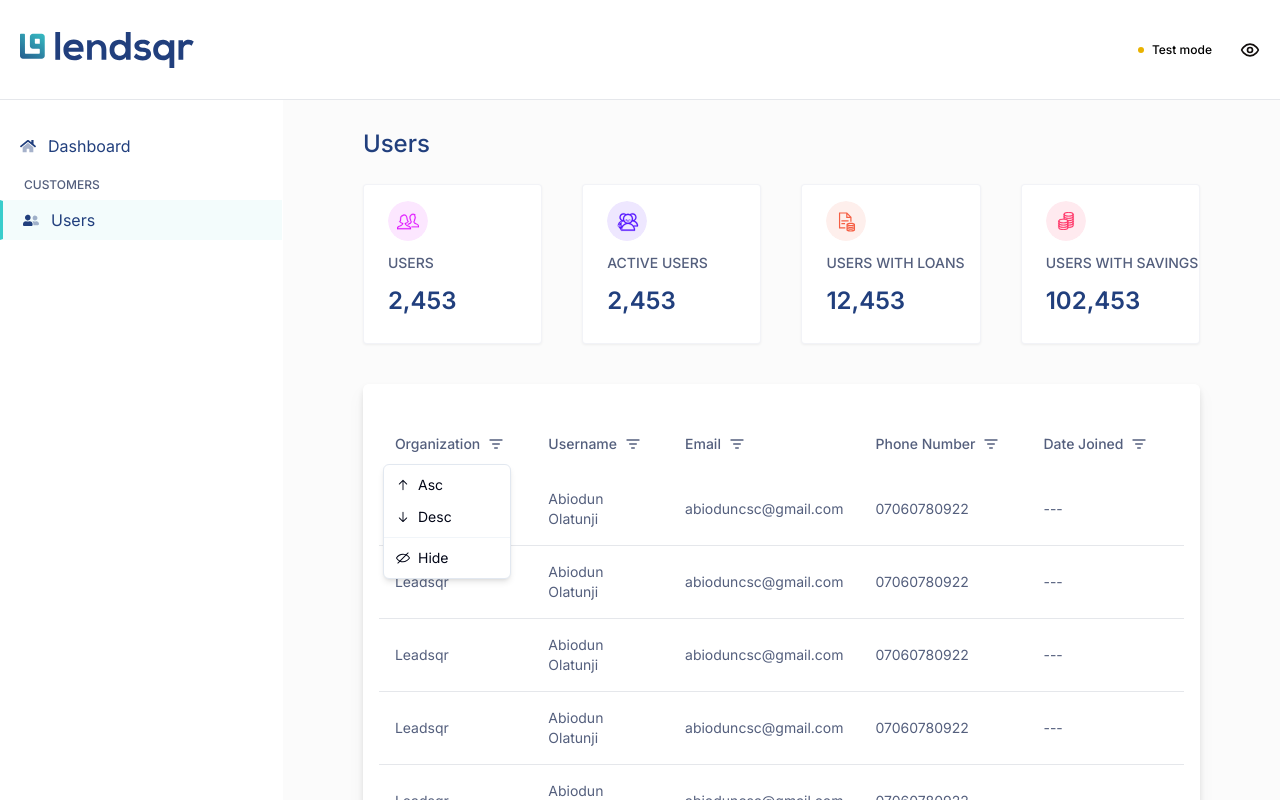
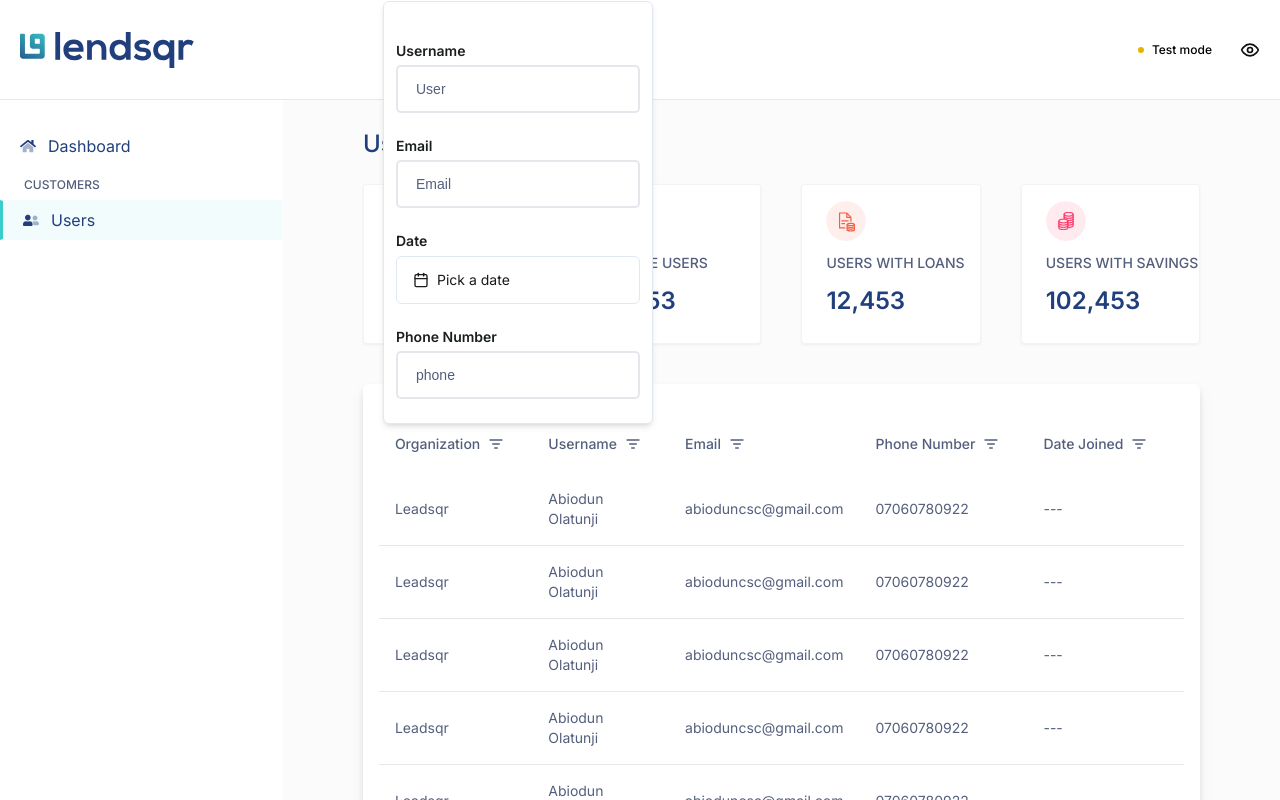
Before and after one commit to abiodun603/lendsqr-fe-test, a Next.js app: page /dashboard/users in a window 1280 px wide. Both pictures are taken after a click on the button "Organization". Shown: the top 800 px of the page. Built offline with nearby package versions, Linux system fonts and the light colour scheme.

Commit message:
feat: add datepicker component to table header

```diff
--- a/package.json
+++ b/package.json
@@ -11,20 +11,24 @@
   "dependencies": {
     "@radix-ui/react-dropdown-menu": "^2.0.6",
     "@radix-ui/react-icons": "^1.3.0",
+    "@radix-ui/react-popover": "^1.0.7",
     "@radix-ui/react-select": "^2.0.0",
     "@radix-ui/react-slot": "^1.0.2",
     "@reduxjs/toolkit": "^2.2.3",
     "@tanstack/react-table": "^8.16.0",
     "class-variance-authority": "^0.7.0",
     "clsx": "^2.1.0",
+    "date-fns": "^3.6.0",
     "lucide-react": "^0.372.0",
     "next": "14.2.2",
     "next-themes": "^0.3.0",
     "react": "^18",
+    "react-day-picker": "^8.10.1",
     "react-dom": "^18",
     "react-hook-form": "^7.49.0",
     "react-icons": "^5.1.0",
     "react-redux": "^9.1.1",
+    "react-select": "^5.8.0",
     "sonner": "^1.4.41",
     "tailwind-merge": "^2.3.0",
     "tailwindcss-animate": "^1.0.7"
--- /dev/null
+++ b/src/components/ui/calendar.tsx
@@ -0,0 +1,66 @@
+"use client"
+
+import * as React from "react"
+import { ChevronLeft, ChevronRight } from "lucide-react"
+import { DayPicker } from "react-day-picker"
+
+import { cn } from "@/lib/utils"
+import { buttonVariants } from "@/components/ui/button"
+
+export type CalendarProps = React.ComponentProps<typeof DayPicker>
+
+function Calendar({
+  className,
+  classNames,
+  showOutsideDays = true,
+  ...props
+}: CalendarProps) {
+  return (
+    <DayPicker
+      showOutsideDays={showOutsideDays}
+      className={cn("p-3", className)}
+      classNames={{
+        months: "flex flex-col sm:flex-row space-y-4 sm:space-x-4 sm:space-y-0",
+        month: "space-y-4",
+        caption: "flex justify-center pt-1 relative items-center",
+        caption_label: "text-sm font-medium",
+        nav: "space-x-1 flex items-center",
+        nav_button: cn(
+          buttonVariants({ variant: "outline" }),
+          "h-7 w-7 bg-transparent p-0 opacity-50 hover:opacity-100"
+        ),
+        nav_button_previous: "absolute left-1",
+        nav_button_next: "absolute right-1",
+        table: "w-full border-collapse space-y-1",
+        head_row: "flex",
+        head_cell:
+          "text-slate-500 rounded-md w-9 font-normal text-[0.8rem] dark:text-slate-400",
+        row: "flex w-full mt-2",
+        cell: "h-9 w-9 text-center text-sm p-0 relative [&:has([aria-selected].day-range-end)]:rounded-r-md [&:has([aria-selected].day-outside)]:bg-slate-100/50 [&:has([aria-selected])]:bg-slate-100 first:[&:has([aria-selected])]:rounded-l-md last:[&:has([aria-selected])]:rounded-r-md focus-within:relative focus-within:z-20 dark:[&:has([aria-selected].day-outside)]:bg-slate-800/50 dark:[&:has([aria-selected])]:bg-slate-800",
+        day: cn(
+          buttonVariants({ variant: "ghost" }),
+          "h-9 w-9 p-0 font-normal aria-selected:opacity-100"
+        ),
+        day_range_end: "day-range-end",
+        day_selected:
+          "bg-slate-900 text-slate-50 hover:bg-slate-900 hover:text-slate-50 focus:bg-slate-900 focus:text-slate-50 dark:bg-slate-50 dark:text-slate-900 dark:hover:bg-slate-50 dark:hover:text-slate-900 dark:focus:bg-slate-50 dark:focus:text-slate-900",
+        day_today: "bg-slate-100 text-slate-900 dark:bg-slate-800 dark:text-slate-50",
+        day_outside:
+          "day-outside text-slate-500 opacity-50 aria-selected:bg-slate-100/50 aria-selected:text-slate-500 aria-selected:opacity-30 dark:text-slate-400 dark:aria-selected:bg-slate-800/50 dark:aria-selected:text-slate-400",
+        day_disabled: "text-slate-500 opacity-50 dark:text-slate-400",
+        day_range_middle:
+          "aria-selected:bg-slate-100 aria-selected:text-slate-900 dark:aria-selected:bg-slate-800 dark:aria-selected:text-slate-50",
+        day_hidden: "invisible",
+        ...classNames,
+      }}
+      components={{
+        IconLeft: ({ ...props }) => <ChevronLeft className="h-4 w-4" />,
+        IconRight: ({ ...props }) => <ChevronRight className="h-4 w-4" />,
+      }}
+      {...props}
+    />
+  )
+}
+Calendar.displayName = "Calendar"
+
+export { Calendar }
--- /dev/null
+++ b/src/components/ui/datepicker/DatePicker.tsx
@@ -0,0 +1,77 @@
+import React, { useState, useEffect } from "react";
+import { useFormContext, Controller, FieldValues } from "react-hook-form";
+import { Calendar as CalendarIcon } from "lucide-react";
+import { format } from "date-fns";
+
+import { cn } from "@/lib/utils";
+import { Button } from "@/components/ui/button";
+import { Calendar } from "@/components/ui/calendar";
+import {
+  Popover,
+  PopoverContent,
+  PopoverTrigger,
+} from "@/components/ui/popover";
+
+interface DatePickerProps {
+  name: string;
+  label?: string;
+  onChange?: (value: Date | null) => void;
+}
+
+export const DatePicker: React.FC<DatePickerProps> = ({ name,label, onChange }) => {
+  const { control } = useFormContext<FieldValues>();
+  const [date, setDate] = useState<Date>();
+
+  useEffect(() => {
+    control.register(name); // register input with useForm
+  }, [control, name]);
+
+  const handleDateChange = (selectedDate: Date | undefined) => {
+    setDate(selectedDate);
+    if (onChange) {
+      onChange(selectedDate ?? null); // Pass selected date value to onChange prop
+    }
+  };
+
+  return (
+    <Controller
+      name={name}
+      control={control}
+      defaultValue={null}
+      render={({ field }) => (
+        <div className="form-field space-y-1">
+          <label htmlFor={name} className="">{label}</label>
+          <Popover >
+            <PopoverTrigger asChild>
+              <Button
+                variant={"outline"}
+                className={cn(
+                  "w-full h-12 justify-start text-left font-normal",
+                  !date && "text-muted-foreground"
+                )}
+              >
+                <CalendarIcon className="mr-2 h-4 w-4" />
+                {date ? format(date, "PPP") : <span>Pick a date</span>}
+              </Button>
+            </PopoverTrigger>
+            <PopoverContent
+              className="w-auto p-0 z-[1000] bg-white"
+              align="start"
+            >
+              <Calendar
+                mode="single"
+                selected={date}
+                onSelect={(selectedDate: Date | undefined) => {
+                  handleDateChange(selectedDate);
+                  field.onChange(selectedDate ?? null);
+                }}
+                initialFocus
+              />
+            </PopoverContent>
+          </Popover>
+        </div>
+
+      )}
+    />
+  );
+};
--- a/src/components/ui/inputs/style.css
+++ b/src/components/ui/inputs/style.css
@@ -20,7 +20,7 @@
   outline: none;
   font-size: 14px;
   font-family: 'Poppins', sans-serif;
-  background: #213f7d0f;
+  background: #ffffff;
   width: 100%;
   box-sizing: border-box;
   height: 48px;
--- /dev/null
+++ b/src/components/ui/popover.tsx
@@ -0,0 +1,31 @@
+"use client"
+
+import * as React from "react"
+import * as PopoverPrimitive from "@radix-ui/react-popover"
+
+import { cn } from "@/lib/utils"
+
+const Popover = PopoverPrimitive.Root
+
+const PopoverTrigger = PopoverPrimitive.Trigger
+
+const PopoverContent = React.forwardRef<
+  React.ElementRef<typeof PopoverPrimitive.Content>,
+  React.ComponentPropsWithoutRef<typeof PopoverPrimitive.Content>
+>(({ className, align = "center", sideOffset = 4, ...props }, ref) => (
+  <PopoverPrimitive.Portal>
+    <PopoverPrimitive.Content
+      ref={ref}
+      align={align}
+      sideOffset={sideOffset}
+      className={cn(
+        "z-50 w-72 rounded-md border border-slate-200 bg-white p-4 text-slate-950 shadow-md outline-none data-[state=open]:animate-in data-[state=closed]:animate-out data-[state=closed]:fade-out-0 data-[state=open]:fade-in-0 data-[state=closed]:zoom-out-95 data-[state=open]:zoom-in-95 data-[side=bottom]:slide-in-from-top-2 data-[side=left]:slide-in-from-right-2 data-[side=right]:slide-in-from-left-2 data-[side=top]:slide-in-from-bottom-2 dark:border-slate-800 dark:bg-slate-950 dark:text-slate-50",
+        className
+      )}
+      {...props}
+    />
+  </PopoverPrimitive.Portal>
+))
+PopoverContent.displayName = PopoverPrimitive.Content.displayName
+
+export { Popover, PopoverTrigger, PopoverContent }
--- a/src/ui/users/table/column-header.tsx
+++ b/src/ui/users/table/column-header.tsx
@@ -1,21 +1,22 @@
-import {
-    ArrowDownIcon,
-    ArrowUpIcon,
-    CaretSortIcon,
-    EyeNoneIcon,
-  } from "@radix-ui/react-icons"
-  import { ListFilter } from "lucide-react"
   import { Column } from "@tanstack/react-table"
 
   import { cn } from "@/lib/utils"
-  import { Button } from "@/components/ui/button"
   import {
     DropdownMenu,
     DropdownMenuContent,
-    DropdownMenuItem,
-    DropdownMenuSeparator,
     DropdownMenuTrigger,
   } from "@/components/ui/dropdown-menu"
+
+// ** Icons
+import { ListFilter } from "lucide-react"
+
+// ** Third Party
+import { FormProvider, useForm } from "react-hook-form"
+
+// ** Components
+import { Button } from "@/components/ui/button"
+import { CustomInputField } from "@/components/ui/inputs/custom-input"
+import { DatePicker } from "@/components/ui/datepicker/DatePicker"
 
   interface DataTableColumnHeaderProps<TData, TValue>
     extends React.HTMLAttributes<HTMLDivElement> {
@@ -28,9 +29,16 @@
     title,
     className,
   }: DataTableColumnHeaderProps<TData, TValue>) {
+
+    const methods = useForm();
+
     if (!column.getCanSort()) {
       return <div className={cn(className)}>{title}</div>
     }
+
+    const onSubmit = () => {
+    }
+
 
     return (
       <div className={cn("flex items-center space-x-2", className)}>
@@ -45,20 +53,33 @@
                 <ListFilter className="ml-2 h-4 w-4" />
             </Button>
           </DropdownMenuTrigger>
-          <DropdownMenuContent align="start">
-            <DropdownMenuItem onClick={() => column.toggleSorting(false)}>
-              <ArrowUpIcon className="mr-2 h-3.5 w-3.5 text-muted-foreground/70" />
-              Asc
-            </DropdownMenuItem>
-            <DropdownMenuItem onClick={() => column.toggleSorting(true)}>
-              <ArrowDownIcon className="mr-2 h-3.5 w-3.5 text-muted-foreground/70" />
-              Desc
-            </DropdownMenuItem>
-            <DropdownMenuSeparator />
-            <DropdownMenuItem onClick={() => column.toggleVisibility(false)}>
-              <EyeNoneIcon className="mr-2 h-3.5 w-3.5 text-muted-foreground/70" />
-              Hide
-            </DropdownMenuItem>
+          <DropdownMenuContent align="start" className="w-[270px]">
+          <FormProvider {...methods} >
+            <form className="mt-8 px-2" noValidate autoComplete='off' onSubmit={methods.handleSubmit(onSubmit)}>
+              <CustomInputField
+                label="Username"
+                type="text"
+                name='username'
+                placeholder="User"
+              />
+              <CustomInputField
+                label="Email"
+                type="email"
+                name='email'
+                placeholder="Email"
+              />
+              <DatePicker
+                name="date"
+                label="Date"
+              />
+              <CustomInputField
+                label="Phone Number"
+                type="tel"
+                name='phone'
+                placeholder="phone"
+              />
+            </form>
+          </FormProvider>
           </DropdownMenuContent>
         </DropdownMenu>
       </div>
```
Also changed, not shown: src/ui/users/table/data-table.tsx (+40 -26 lines), todo.txt, 1 other file (tests, documents, lock files or other folders).
